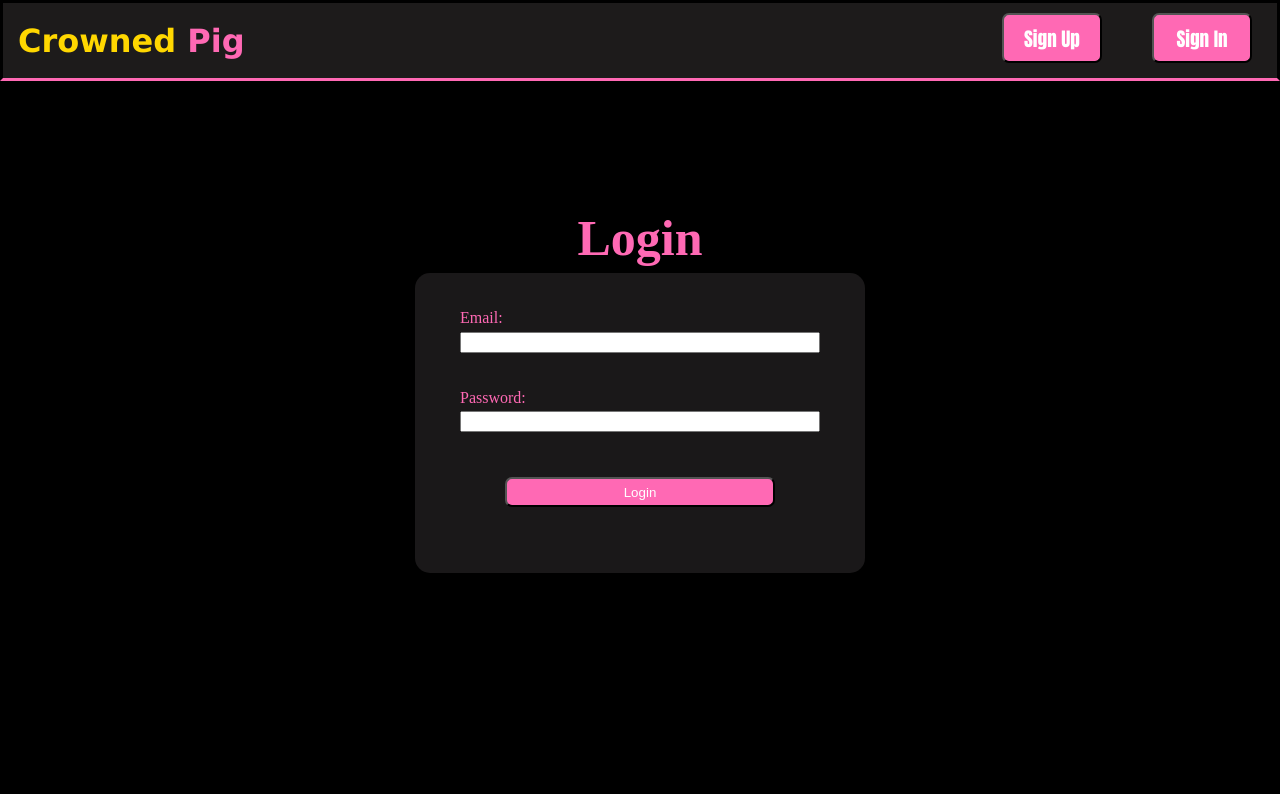
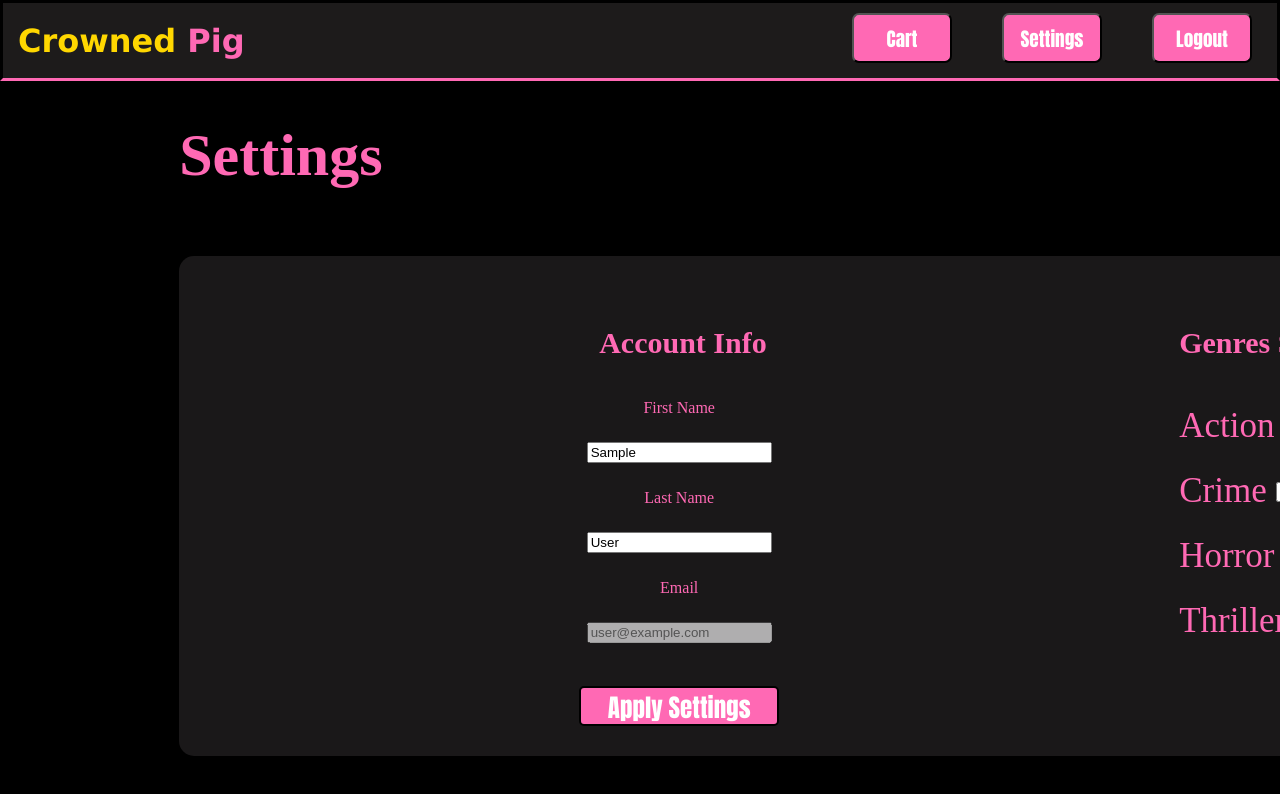
Before and after one commit to WaddlesTheWaffles/ICS4U-Summative, a React (Vite) app: page /settings in a window 1280 px wide. Before the commit this address led to /login. Shown: the top 794 px of the page. Built offline with nearby package versions, Linux system fonts and the light colour scheme; no server answers; sample sign-in values are in the browser's storage.

Commit message:
Added Login with email function

```diff
--- a/src/Components/HeaderSection.jsx
+++ b/src/Components/HeaderSection.jsx
@@ -1,29 +1,33 @@
 import styles from './HeaderSection.module.css';
 import { useNavigate } from "react-router-dom";
 import { useStoreContext } from "../Context";
+import { getAuth } from 'firebase/auth';
+import { auth } from "../firebase";
 
 function HeaderSection() {
 
     const navigate = useNavigate();
+    const auth = getAuth();
     const { currentUser, setCurrentUser } = useStoreContext();
 
     function logout() {
+        auth.signOut();
         setCurrentUser({});
         navigate('/');
     }
 
     return (
         <div className={styles.toolbar} >
-            <h1 className={styles.title} onClick={() => { currentUser.email ? navigate('/movies') : navigate('/') }} ><span className={styles.gold}>Crowned</span> Pig</h1>
-            {Object.keys(currentUser).length <= 0
+            <h1 className={styles.title} onClick={() => { auth.currentUser ? navigate('/movies') : navigate('/') }} ><span className={styles.gold}>Crowned</span> Pig</h1>
+            {auth.currentUser
                 ? <div>
-                    <button className={styles.button} onClick={() => navigate('/register')} >Sign Up</button>
-                    <button className={styles.button} onClick={() => navigate('/login')} >Sign In</button>
-                </div>
-                : <div>
                     <button className={styles.button} onClick={() => navigate('/cart')} >Cart</button>
                     <button className={styles.button} onClick={() => navigate('/settings')} >Settings</button>
                     <button className={styles.button} onClick={() => logout()} >Logout</button>
+                </div>
+                : <div>
+                    <button className={styles.button} onClick={() => navigate('/register')} >Sign Up</button>
+                    <button className={styles.button} onClick={() => navigate('/login')} >Sign In</button>
                 </div>
             }
         </div>
--- a/src/Util/ProtectedRoutes.jsx
+++ b/src/Util/ProtectedRoutes.jsx
@@ -1,11 +1,13 @@
 import { Outlet, Navigate } from "react-router-dom";
 import { useStoreContext } from "../Context";
+import { getAuth } from 'firebase/auth';
+import { auth } from "../firebase";
 
 function ProtectedRoutes() {
-    const { currentUser } = useStoreContext();
+    const auth = getAuth();
 
     return (
-        currentUser.email ? <Outlet /> : <Navigate to="/login" />
+        auth.currentUser ? <Outlet /> : <Navigate to="/login" />
     )
 }
 
--- a/src/views/LoginView.jsx
+++ b/src/views/LoginView.jsx
@@ -2,33 +2,45 @@ import styles from './LoginView.module.css'
 import { useState } from "react";
 import { useNavigate } from "react-router-dom";
 import { useStoreContext } from "../Context";
-import { Map } from 'immutable';
+import { getAuth, signInWithEmailAndPassword } from "firebase/auth";
 import HeaderSection from "../Components/HeaderSection";
 
 function LoginView() {
+    const auth = getAuth();
     const navigate = useNavigate();
     const { cart, setCart } = useStoreContext();
     const { accountList, setAccountList } = useStoreContext();
-    const { currentUser, setCurrentUser } = useStoreContext()
+    const { currentUser, setCurrentUser } = useStoreContext();
     const [email, setEmail] = useState("");
     const [password, setPassword] = useState("");
 
-    function validateInfo() {
-        if (accountList.length <= 0) { //Checks if any account has been created
-            alert('There are no accounts created')
-
-        } else if (accountList.find(account => account.email === email)) { //Checks if the email exist inside the list
-            const accountIndex = accountList.findIndex(account => account.email === email)
-            if ((email === accountList[accountIndex].email) && (password === accountList[accountIndex].password)) {
-                setCurrentUser(accountList[accountIndex]);
-                setCart(cart.clear()) //clears the cart when ever user logins
-                navigate('/movies');
-
-            } else {
-                alert('Password is incorrect');
+    async function signInWithEmail() {
+        try {
+            const userCredential = await signInWithEmailAndPassword(auth, email, password);
+            setCurrentUser(userCredential.user);
+            setCart(cart.clear());
+            navigate('/movies');
+        } catch (error) {
+            switch (error.code) {
+                case 'auth/invalid-email':
+                    alert('Invalid email');
+                    break;
+                case 'auth/user-not-found':
+                    alert('No account connected with this email found');
+                    break;
+                case 'auth/wrong-password':
+                    alert('Incorrect password');
+                    break;
+                case 'too-many-requests':
+                    alert('Too many login attempts, please try again later');
+                    break;
+                case 'auth/network-request-failed':
+                    alert('Network error, please try again later');
+                    break;
+                default:
+                    alert('Unknown error, please try again later');
+                    break;
             }
-        } else {
-            alert('There is no account connected to this email')
         }
     }
 
@@ -36,18 +48,17 @@ function LoginView() {
         <div>
             <HeaderSection />
             <div className={styles.formContainer}>
-                <h1 className={styles.formTitle} >Login</h1>
-                <form className={styles.form} onSubmit={() => { event.preventDefault(); validateInfo() }}>
+                <h1 className={styles.formTitle}>Login</h1>
+                <form className={styles.form} onSubmit={(event) => { event.preventDefault(); signInWithEmail(); }}>
                     <label className={styles.boxLabels}>Email:</label>
                     <input required className={styles.infoBoxes} type="text" value={email} onChange={(event) => { setEmail(String(event.target.value)) }} />
                     <label className={styles.boxLabels}>Password:</label>
                     <input required className={styles.infoBoxes} type="password" value={password} onChange={(event) => { setPassword(String(event.target.value)) }} />
-
                     <input className={styles.loginButton} type="submit" value={"Login"} />
                 </form>
             </div>
         </div>
-    )
+    );
 }
 
-export default LoginView
+export default LoginView;
--- a/src/views/MoviesView.jsx
+++ b/src/views/MoviesView.jsx
@@ -1,5 +1,7 @@
 import { useState } from 'react'
 import { useStoreContext } from '../Context/index.jsx'
+import { getAuth } from 'firebase/auth';
+import { auth } from "../firebase";
 import HeaderSection from '../Components/HeaderSection.jsx'
 import FooterSection from '../Components/FooterSection.jsx'
 import GenresList from "../Components/Genres"
@@ -10,12 +12,38 @@ import styles from './MoviesView.module.css'
 function MoviesView() {
    const { allGenreList, setAllGenreList } = useStoreContext();
    const { currentUser } = useStoreContext();
-   const genreList = allGenreList.get(currentUser.email); //gets the array of genres associated with the email
+   // const genreList = allGenreList.get(currentUser.email); replace this with db call to get genre list
+   const genreList = [ //temporary genre list
+      { "genreName": "Action", "id": 28 },
+      { "genreName": "Adventure", "id": 12 },
+      { "genreName": "Animation", "id": 16 },
+      { "genreName": "Comedy", "id": 35 },
+      { "genreName": "Crime", "id": 80 },
+      { "genreName": "Family", "id": 10751 },
+      { "genreName": "Fantasy", "id": 14 },
+      { "genreName": "History", "id": 36 },
+      { "genreName": "Horror", "id": 27 },
+      { "genreName": "Music", "id": 10402 },
+      { "genreName": "Mystery", "id": 9648 },
+      { "genreName": "Sci-Fi", "id": 878 },
+      { "genreName": "Thriller", "id": 53 },
+      { "genreName": "War", "id": 10752 },
+      { "genreName": "Western", "id": 37 }
+  ];
 
    const [genreSelected, setGenreSelected] = useState(genreList[0].id); //Uses the first genre in the list as a default
    const [movieIdClicked, setMovieIdClicked] = useState(912649); //Uses Venom last dance as default movie
    const [detailViewDisplayed, setdetailViewDisplayed] = useState(false);
    const [clickedFromFeature, setClickedFromFeature] = useState(false);
+
+   try {
+      const testNameSplit = (auth.currentUser).displayName.split(' ');
+  } catch (error) {
+      alert('There is no display Name availble')
+  }
+  const nameSplit = (auth.currentUser).displayName.split(' ');
+  const [firstName, setFirstName] = useState(nameSplit[0]);
+  const [lastName, setLastName] = useState(nameSplit[1]);
 
    function setGenreId(genre) {
       setGenreSelected(genre);
@@ -36,7 +64,7 @@ function MoviesView() {
       <div>
          <HeaderSection />
          <div>
-            <h1 className={styles.welcomeTitle} >Welcome {currentUser.firstName} {currentUser.lastName}</h1>
+            <h1 className={styles.welcomeTitle} >Welcome {firstName} {lastName}</h1>
          </div>
          <div className={styles.genreSection}>
             <div className={styles.genreList} >
--- a/src/views/RegisterView.jsx
+++ b/src/views/RegisterView.jsx
@@ -50,7 +50,7 @@ function RegisterView() {
         try {
             const user = (await createUserWithEmailAndPassword(auth, email, password)).user
             await updateProfile(user, { displayName: `${firstName} ${lastName}` })
-            setCurrentUser(user);
+            setCurrentUser(auth.currentUser);
             setAllGenreList((prevList) => prevList.set(email, chosenGenreList));
             navigate('/movies');
         } catch (error) {
--- a/src/views/SettingsView.jsx
+++ b/src/views/SettingsView.jsx
@@ -3,10 +3,13 @@ import HeaderSection from "../Components/HeaderSection";
 import { useState } from "react";
 import { useNavigate } from "react-router-dom";
 import { useStoreContext } from "../Context";
+import { getAuth } from 'firebase/auth';
+import { auth } from "../firebase";
 
 function SettingsView() {
 
     const navigate = useNavigate();
+    const auth = getAuth();
     const { allGenreList, setAllGenreList } = useStoreContext();
     const { accountList, setAccountList } = useStoreContext();
     const { currentUser, setCurrentUser } = useStoreContext();
@@ -28,11 +31,19 @@ function SettingsView() {
         { "genreName": "War", "id": 10752 },
         { "genreName": "Western", "id": 37 }
     ];
-    const [firstName, setFirstName] = useState(currentUser.firstName);
-    const [lastName, setLastName] = useState(currentUser.lastName);
-    const [email, setEmail] = useState(currentUser.email);
 
-    const [chosenGenreList, setChosenGenreList] = useState(allGenreList.get(currentUser.email) || []);
+    const [email, setEmail] = useState((auth.currentUser).email);
+
+    try {
+        const testNameSplit = (auth.currentUser).displayName.split(' ');
+    } catch (error) {
+        alert('There is no display Name availble')
+    }
+    const nameSplit = (auth.currentUser).displayName.split(' ');
+    const [firstName, setFirstName] = useState(nameSplit[0]);
+    const [lastName, setLastName] = useState(nameSplit[1]);
+
+    const [chosenGenreList, setChosenGenreList] = useState(allGenreList.get(auth.currentUser.email) || []);
 
     function renderCheckboxes() {
         return totalGenreList.map((genre) => (
```
